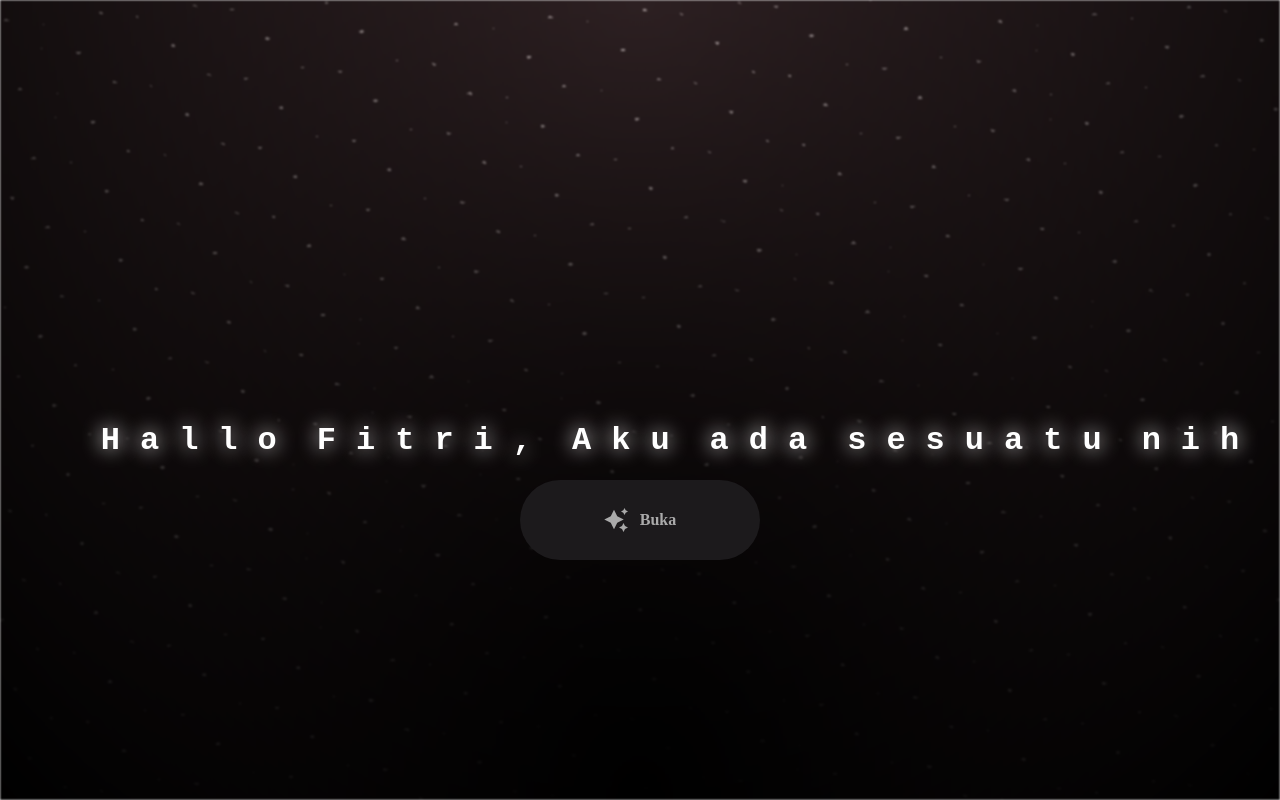
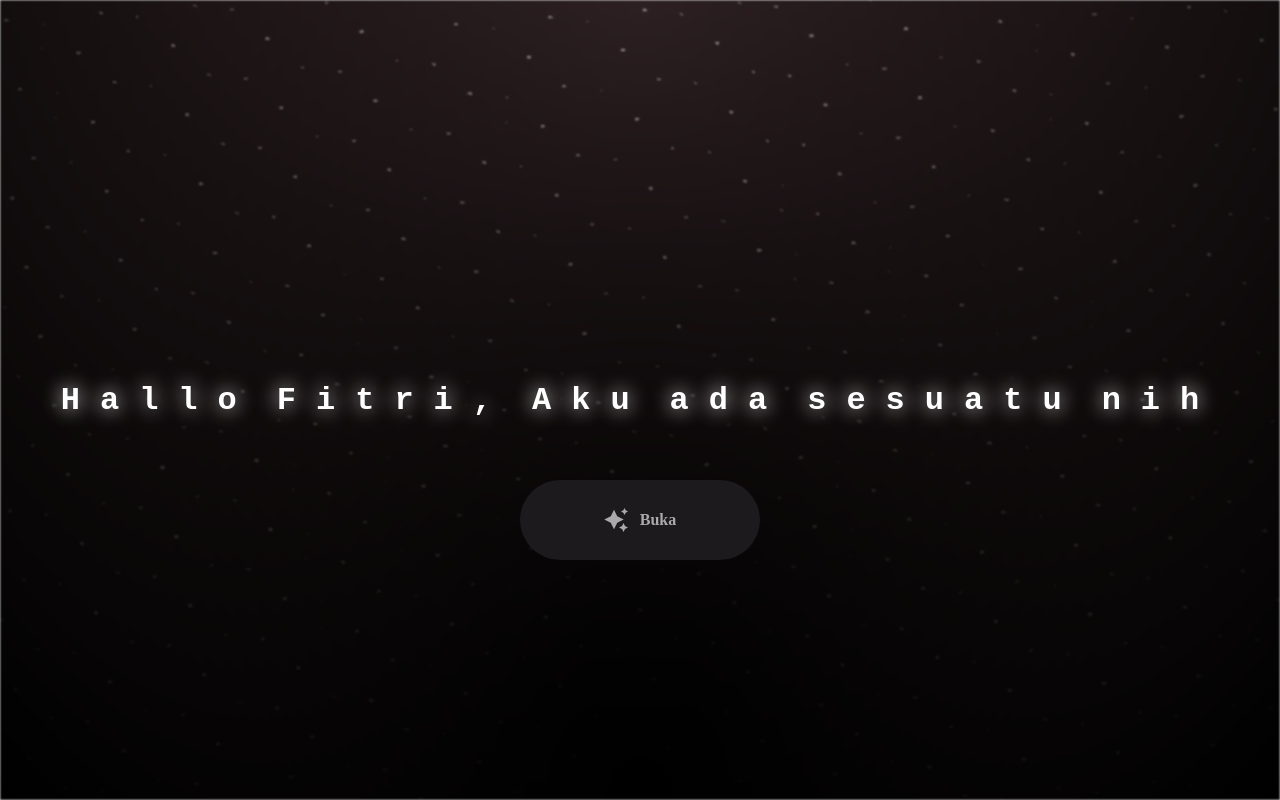
Before and after one commit to hydraa94/bday-505, a plain HTML site: page index.html in a window 1280 px wide. Drawn offline with Linux system fonts and the light colour scheme.

Commit message:
edit title in index again again

```diff
--- a/css/index.css
+++ b/css/index.css
@@ -56,9 +56,9 @@
   position: absolute;
   top: 0;
   left: 0;
+  padding: 20px;
   color: white;
   font-family: "Courier New", Courier, monospace;
-  margin: 40px;
 
   display: flex;
   flex-wrap: wrap;
```
